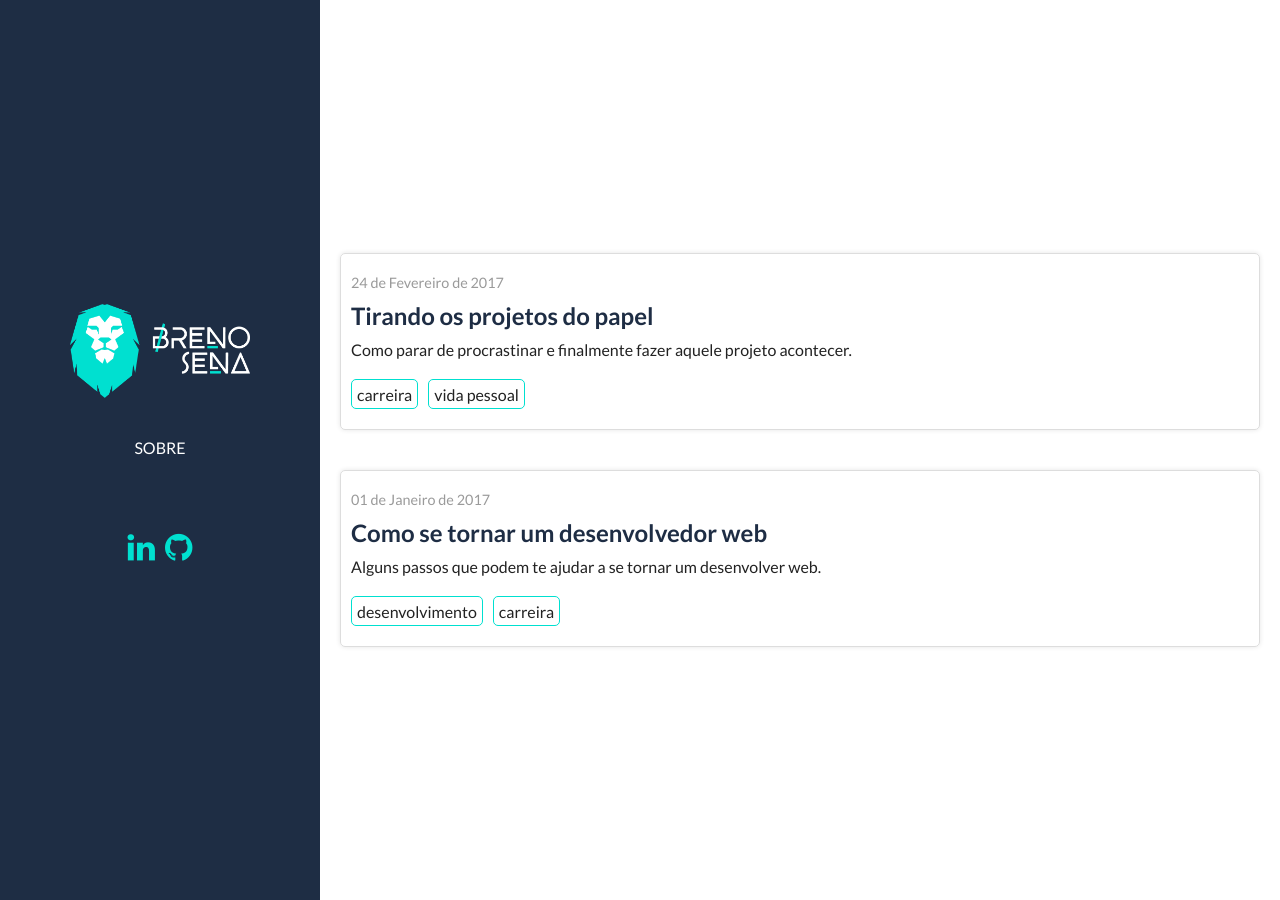
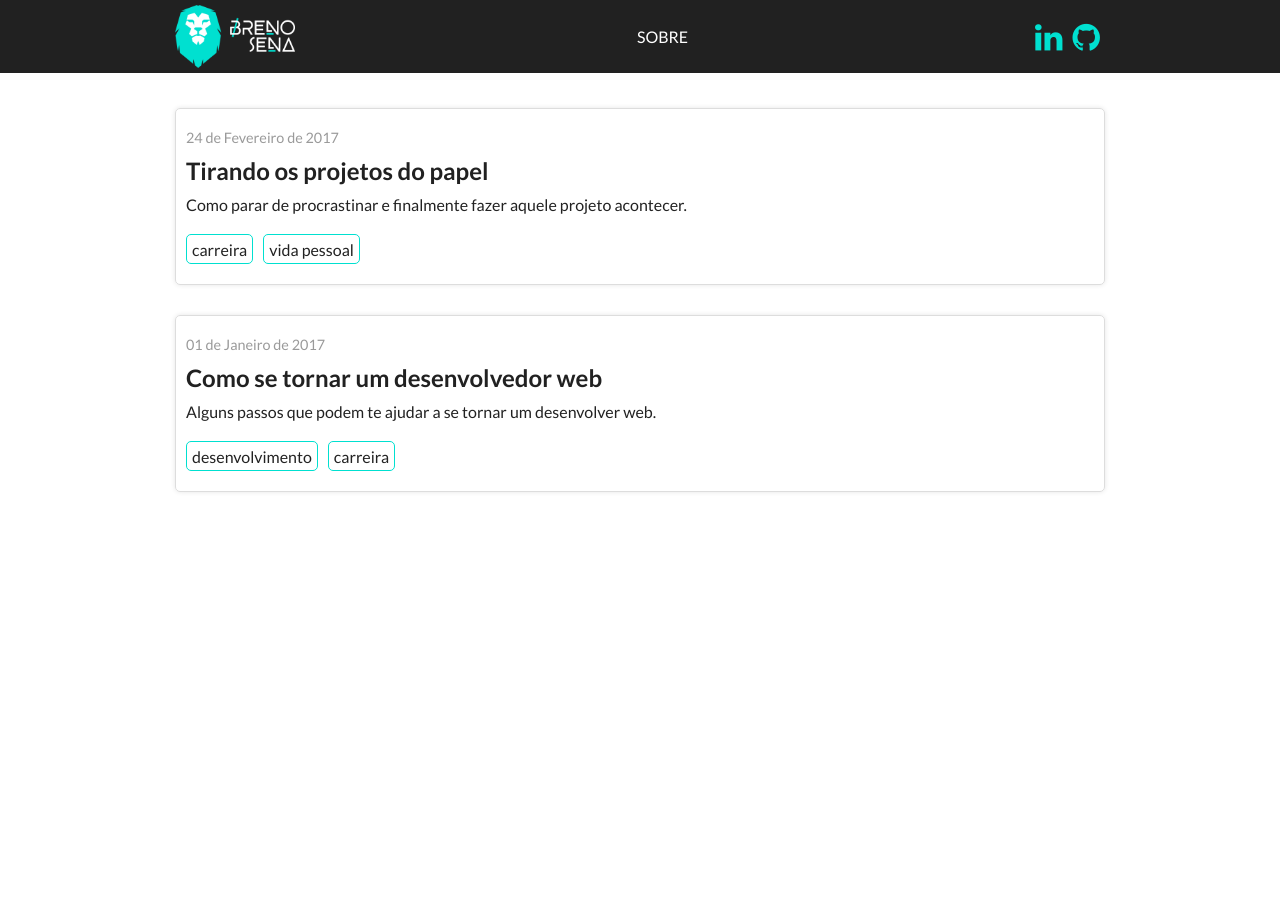
Before and after one commit to brenofsena/brenofsena.github.io, a Jekyll site: the page built from index.html, in a window 1280 px wide and 900 px high. Built offline with Jekyll 4.4.1, drawn with Linux system fonts in a browser that asks for light colours; nearby versions of some CDN libraries.

Commit message:
Atualização de layout

```diff
--- a/_includes/aside.html
+++ /dev/null
@@ -1,50 +0,0 @@
-
-
-<aside class="aside height-100" id="aside">
-
-	<button class="menu-fechar">
-		<i class="fa fa-times" aria-hidden="true"></i>
-	</button>
-
-	<h1 class="logo">
-		<a href="/">
-			<img src="/assets/img/logo.png" alt="Breno Sena Desenvolvedor Web" title="Breno Sena">
-		</a>
-	</h1>
-
-
-	<!-- Menu -->
-	<nav class="menu">
-		<ul>
-			{% for page in site.pages %}
-				{% unless page.exclude %}
-			{% if page.title %}
-			<li>
-				<a href="{{ page.url }}">{{ page.title }}</a>
-			</li>
-			{% endif %}
-				{% endunless %}
-			{% endfor %}
-		</ul>
-	</nav>
-	<!-- Fim Menu -->
-
-	<!-- Social -->
-	<div class="social">
-		<nav>
-			<ul>
-				<li>
-					<a href="https://br.linkedin.com/in/brenofsena" target="blank">
-						<i class="fa fa-linkedin" aria-hidden="true"></i>
-					</a>
-				</li>
-				<li>
-					<a href="https://github.com/brenofsena" target="blank">
-						<i class="fa fa-github"></i>
-					</a>
-				</li>
-			</ul>
-		</nav>
-	</div>
-	<!-- Social -->
-</aside>
--- /dev/null
+++ b/_includes/header.html
@@ -0,0 +1,52 @@
+<header class="header">
+	<div class="container flex">
+
+		<h1 class="logo">
+			<a href="/">
+			<img src="/assets/img/logo.png" alt="Breno Sena Desenvolvedor Web" title="Breno Sena">
+		</a>
+		</h1>
+
+
+		<button class="menu-abrir">
+			<i class="fa fa-bars" aria-hidden="true"></i>
+		</button>
+
+		<!-- Menu -->
+		<nav class="menu">
+
+			<button class="menu-fechar">
+				<i class="fa fa-times" aria-hidden="true"></i>
+			</button>
+
+
+			<ul>
+				{% for page in site.pages %} {% unless page.exclude %} {% if page.title %}
+				<li>
+					<a href="{{ page.url }}">{{ page.title }}</a>
+				</li>
+				{% endif %} {% endunless %} {% endfor %}
+			</ul>
+		</nav>
+		<!-- Fim Menu -->
+
+		<!-- Social -->
+		<div class="social">
+			<nav>
+				<ul>
+					<li>
+						<a href="https://br.linkedin.com/in/brenofsena" target="blank">
+						<i class="fa fa-linkedin" aria-hidden="true"></i>
+					</a>
+					</li>
+					<li>
+						<a href="https://github.com/brenofsena" target="blank">
+						<i class="fa fa-github"></i>
+					</a>
+					</li>
+				</ul>
+			</nav>
+		</div>
+		<!-- Social -->
+	</div>
+</header>
--- a/_layouts/default.html
+++ b/_layouts/default.html
@@ -1,19 +1,9 @@
 {% include head.html %}
 <body>
 	<main class="main">
-		{% include aside.html %}
-
-		<div class="container">
-
-			<button class="menu-abrir">
-				<i class="fa fa-bars" aria-hidden="true"></i>
-			</button>
-
-			{{ content }}
-			{% include footer.html %}
-
-		</div>
-
+		{% include header.html %}
+		{{ content }}
+		{% include footer.html %}
 	</main>
 
 	{% include scripts.html %}
--- a/_layouts/post.html
+++ b/_layouts/post.html
@@ -9,6 +9,7 @@ comments: true
 		<picture class="picture">
 			<img src="{{ page.image }}" alt="{{ page.alt }}">
 		</picture>
+		<div class="container">
 			<div class="wrapper">
 				<time>
 					{{ page.date | date: "%d" }} de
@@ -31,16 +32,17 @@ comments: true
 				</time>
 				<h1>{{ page.title }}</h1>
 			</div>
+		</div>
 	</header>
 
 	<div class="post-content">
-		<div class="wrapper">
+		<div class="container">
 			{{ content }}
 		</div>
 	</div>
 
 	<footer>
-		<div class="wrapper">
+		<div class="container">
 			{% include share.html %}
 
 			<div id="disqus_thread"></div>
--- a/_sass/_base.scss
+++ b/_sass/_base.scss
@@ -1,5 +1,5 @@
 $background: #fff;
-$primary-color: #1e2d44;
+$primary-color: #212121;
 $secondary-color: #00e0d0;
 $font: 'Lato';
 
@@ -8,7 +8,8 @@ $font: 'Lato';
 * {
   margin: 0;
   padding: 0;
-  box-sizing: border-box;
+  -webkit-box-sizing: border-box;
+          box-sizing: border-box;
 }
 
 body {
@@ -35,6 +36,15 @@ img{
 }
 
 .container{
-  margin-left: 25%;
-  width: 100%;
+  max-width: 960px;
+  margin: 0 auto;
+  padding: 5px 15px;
 }
+
+.flex{
+  display: -webkit-box;
+  display: -ms-flexbox;
+  display: flex;
+  -ms-flex-wrap: wrap;
+      flex-wrap: wrap;
+}
--- a/_sass/_layout.scss
+++ b/_sass/_layout.scss
@@ -1,18 +1,21 @@
-.main {
-  display: -webkit-box;
-  display: -ms-flexbox;
-  display: flex;
-  -webkit-box-orient: horizontal;
-  -webkit-box-direction: normal;
-  -ms-flex-flow: row wrap;
-  flex-flow: row wrap;
+// Header
+.header{
+  background: $primary-color;
 }
 
+.header .flex{
+  -webkit-box-pack: justify;
+      -ms-flex-pack: justify;
+          justify-content: space-between;
+  -webkit-box-align: center;
+      -ms-flex-align: center;
+          align-items: center;
+}
 
-/* LOGO */
+// LOGO
 
 .logo a img {
-  max-width: 180px;
+  max-width: 120px;
 }
 
 .logo{
@@ -24,32 +27,8 @@
   opacity: .7;
 }
 
-.aside {
-  display: -webkit-box;
-  display: -ms-flexbox;
-  display: flex;
-  -webkit-box-align: center;
-  -ms-flex-align: center;
-  align-items: center;
-  -webkit-box-pack: center;
-  -ms-flex-pack: center;
-  justify-content: center;
-  -webkit-box-orient: vertical;
-  -webkit-box-direction: normal;
-  -ms-flex-direction: column;
-  flex-direction: column;
-  background: $primary-color;
-  width: 25%;
-  position: fixed;
-  left: 0;
-}
 
-
-/* MENU */
-
-.menu {
-  margin: 40px 0;
-}
+// MENU
 
 .menu ul li a {
   color: #fff;
@@ -66,11 +45,7 @@
 }
 
 
-/* REDES SOCIAIS */
-
-.social {
-  margin: 20px 0;
-}
+//REDES SOCIAIS
 
 .social ul li {
   float: left;
@@ -89,32 +64,13 @@
 }
 
 
-/* CARDS */
-
-.cards {
-  width: 100%;
-  display: -webkit-box;
-  display: -ms-flexbox;
-  display: flex;
-  -ms-flex-line-pack: center;
-  align-content: center;
-  -webkit-box-orient: horizontal;
-  -webkit-box-direction: normal;
-  -ms-flex-flow: row wrap;
-  flex-flow: row wrap;
-  -webkit-box-align: start;
-  -ms-flex-align: start;
-  align-items: flex-start;
-}
-
+// CARDS
 .cards .card {
   border: solid 1px #ddd;
   border-radius: 5px;
   padding: 10px;
-  margin: 20px;
-  -webkit-box-flex: 1;
-  -ms-flex: auto;
-  flex: auto;
+  margin: 30px 0 0;
+  width: 100%;
   -webkit-box-shadow: 0px 0px 5px 0px rgba(0, 0, 0, 0.1);
   box-shadow: 0px 0px 5px 0px rgba(0, 0, 0, 0.1);
   display: block;
@@ -161,7 +117,7 @@
 }
 
 
-/* Post */
+// POST
 
 .post {
   width: 100%;
@@ -190,7 +146,7 @@
     .wrapper {
       position: relative;
       z-index: 3;
-      padding: 40px;
+      padding: 40px 0;
     }
     h1 {
       font-weight: 800;
@@ -202,7 +158,6 @@
     }
   }
   .post-content {
-    padding: 40px;
     h2 {
       font-size: 1.4em;
       color: $primary-color;
@@ -249,7 +204,7 @@
 }
 
 
-/* SHARE */
+// SHARE
 
 .share {
   text-align: center;
@@ -292,7 +247,7 @@
 }
 
 
-/* PAGINAS */
+// PAGINAS
 
 .page h1,
 .page h2,
@@ -329,7 +284,7 @@
 }
 
 
-/* FOOTER */
+// FOOTER
 
 .footer {
   width: 100%;
@@ -376,31 +331,33 @@
   }
 }
 
-@media screen and (max-width: 860px) {
-  .aside {
+@media screen and (max-width: 640px) {
+  .menu {
+    position: fixed;
+    top: 0;
+    bottom: 0;
     left: -100%;
     z-index: 9999;
     width: 80%;
+    padding: 20px;
     -webkit-transition: left .2s ease-out;
     transition: left .2s ease-out;
+    background: $primary-color;
   }
-  .container {
-    margin-left: 0;
-  }
-  .menu-ativo .aside {
+  .menu-ativo .menu {
     left: 0;
   }
   .menu-abrir,
   .menu-fechar {
     background: none;
     border: none;
-    margin: 20px;
+    margin: 15px;
     font-size: 2em;
     cursor: pointer;
     outline: none;
   }
   .menu-abrir {
-    color: $primary-color;
+    color: #fff;
   }
   .menu-fechar {
     color: #fff;
@@ -410,7 +367,7 @@
   }
 }
 
-@media not all and (max-width: 860px) {
+@media not all and (max-width: 640px) {
   .menu-abrir,
   .menu-fechar {
     display: none;
--- a/index.html
+++ b/index.html
@@ -4,6 +4,7 @@ layout: default
 
 <!-- Cards -->
 <section class="cards height-100">
+    <div class="container flex">
       {% if site.posts.size == 0 %}
         <h2>Nenhum post encontrado =(</h2>
       {% else %}
@@ -42,5 +43,6 @@ layout: default
           </article>
         {% endfor %}
       {% endif %}
+  </div>
 </section>
 <!-- Fim Cards -->
```
Lines whose indentation alone changed are shown as unchanged.
